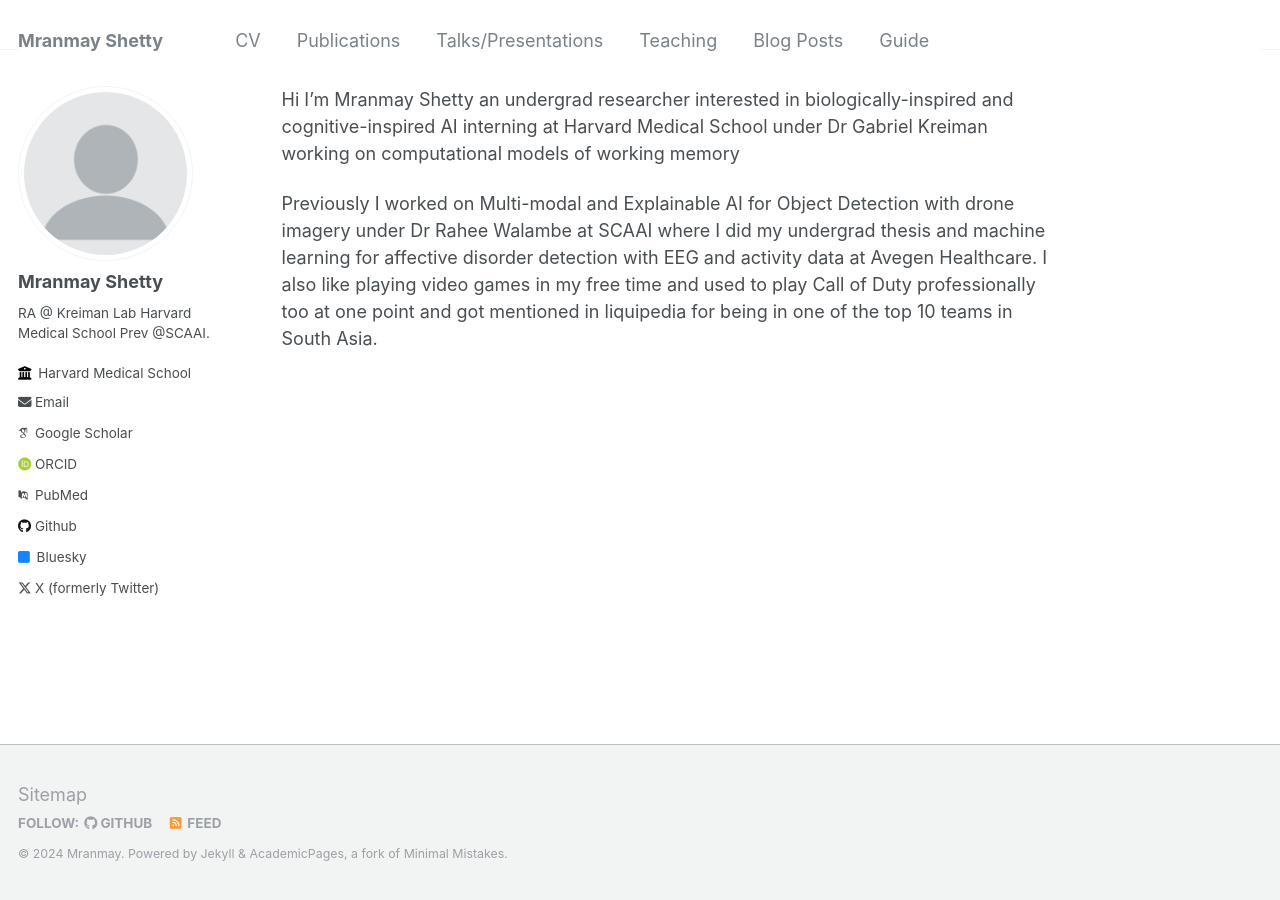
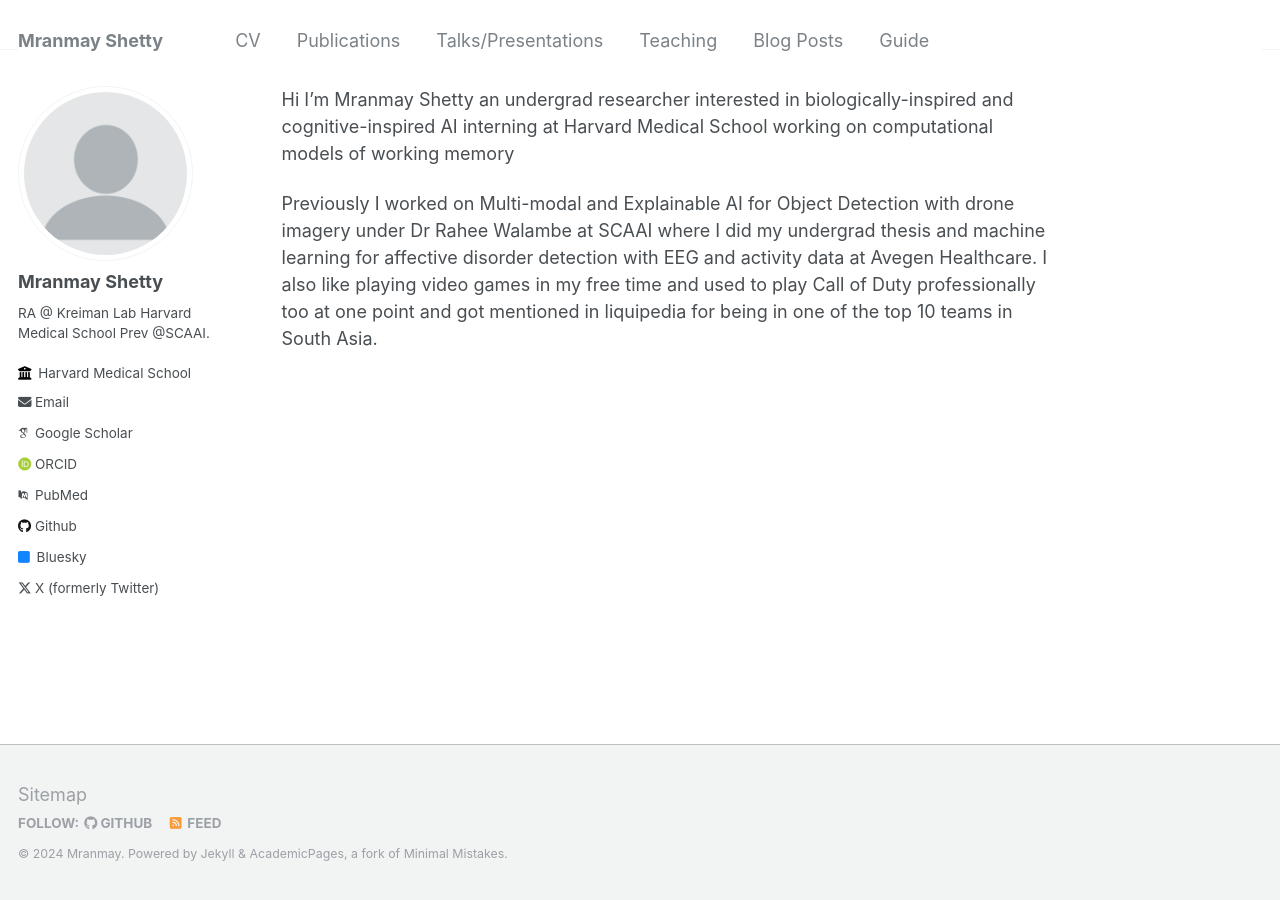
Before and after one commit to Mranmay/mranmay.github.io, a Jekyll site: the page built from _pages/about.md, in a window 1280 px wide. Built offline with Jekyll 4.4.1, drawn with Linux system fonts in a browser that asks for light colours; some web fonts are replaced.

Commit message:
Update about.md

```diff
--- a/_pages/about.md
+++ b/_pages/about.md
@@ -6,6 +6,6 @@ redirect_from:
   - /about.html
 ---
 
-Hi I'm Mranmay Shetty an undergrad researcher interested in biologically-inspired and cognitive-inspired AI interning at Harvard Medical School under Dr Gabriel Kreiman working on computational models of working memory
+Hi I'm Mranmay Shetty an undergrad researcher interested in biologically-inspired and cognitive-inspired AI interning at Harvard Medical School working on computational models of working memory
 
 Previously I worked on Multi-modal and Explainable AI for Object Detection with drone imagery under Dr Rahee Walambe at SCAAI where I did my undergrad thesis and machine learning for affective disorder detection with EEG and activity data at Avegen Healthcare. I also like playing video games in my free time and used to play Call of Duty professionally too at one point and got mentioned in liquipedia for being in one of the top 10 teams in South Asia.
```
